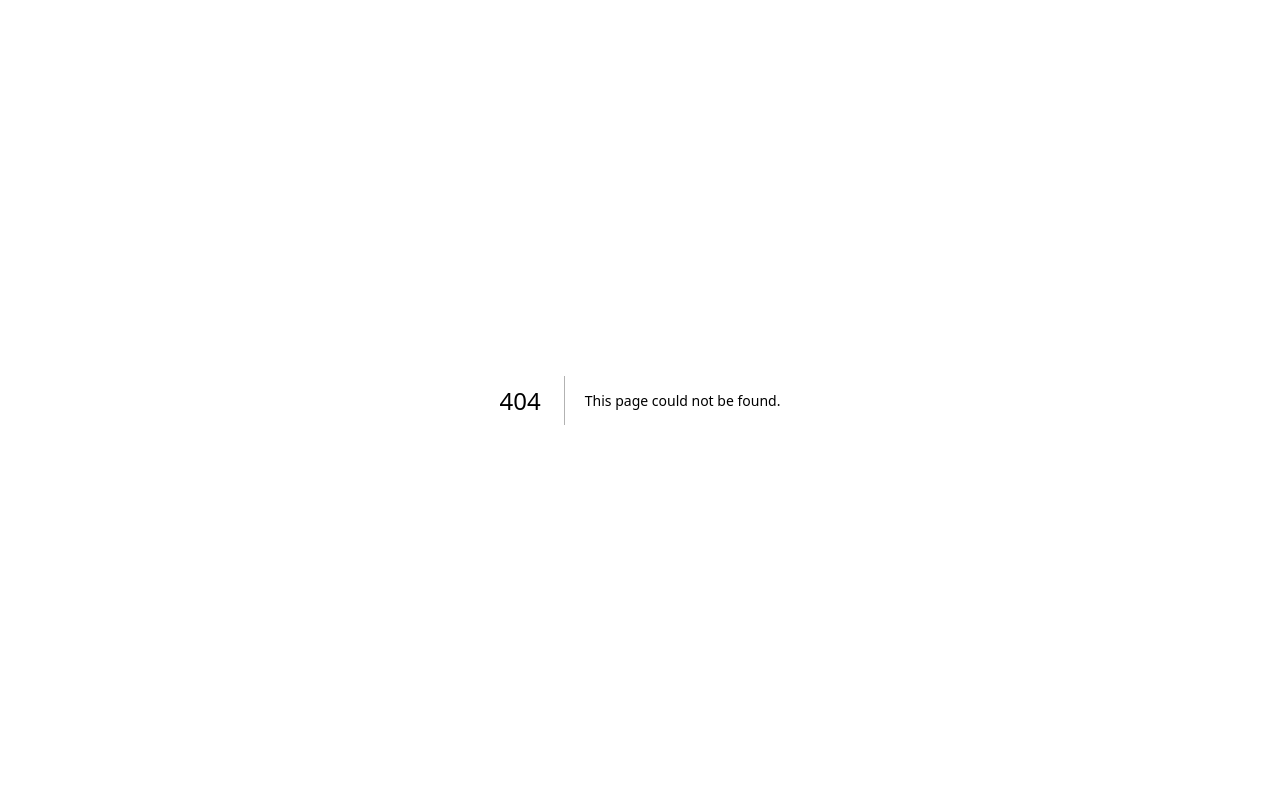
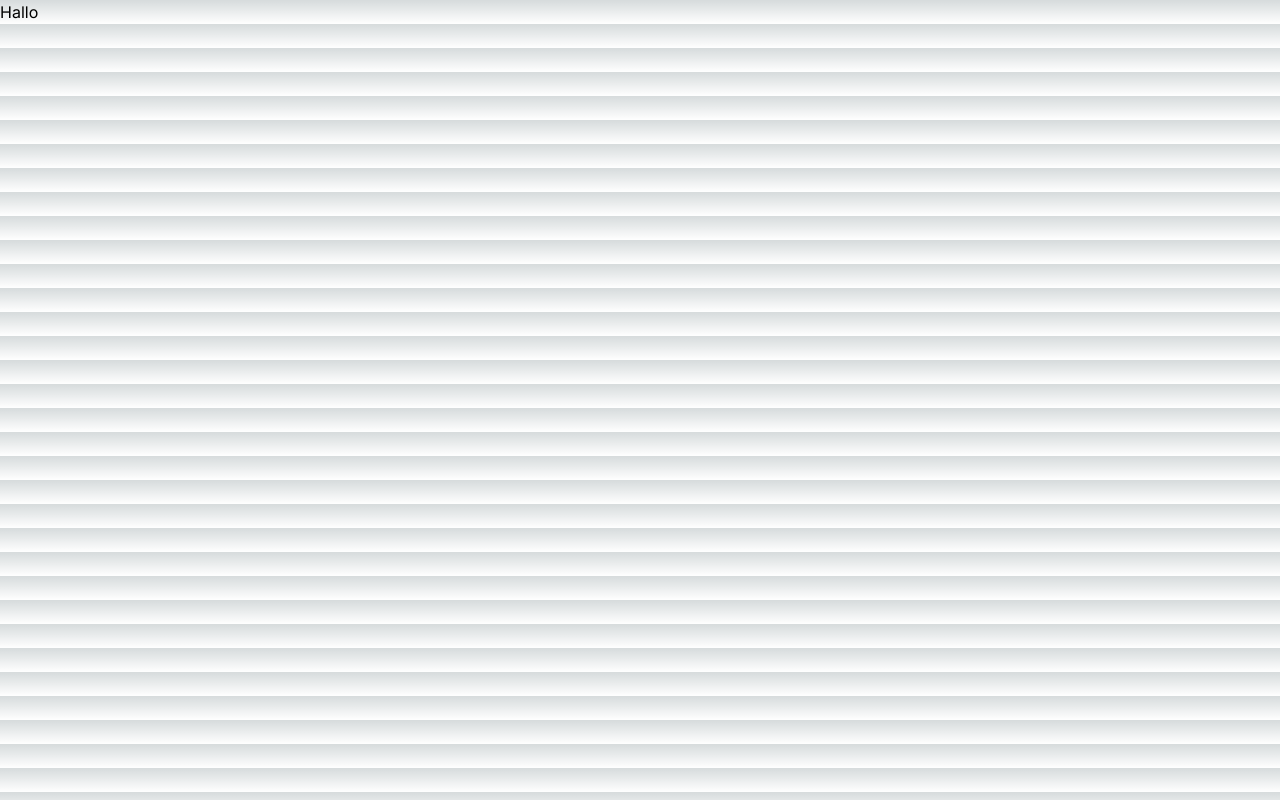
Before and after one commit to shotoyaar/landingpage, a Next.js app: page /zclass in a window 1280 px wide. Before the commit this address had no page. Built offline with nearby package versions, Linux system fonts and the light colour scheme.

Commit message:
Added zclass page

```diff
--- a/src/app/page.tsx
+++ b/src/app/page.tsx
@@ -1,5 +1,6 @@
 "use client";
 import Image from "next/image";
+import Link from "next/link";
 import { HoveredLink, EmptyMenuItem, Menu, MenuItem, ProductItem } from "../components/navbar";
 import { cn } from "../components/utils";
 import React, { useState } from 'react';
@@ -77,7 +78,7 @@ function Navbar({ className }: { className?: string }) {
           <div className=" text-sm grid grid-cols-1 gap-10 p-4">
             <ProductItem
               title="zClass"
-              href="https://algochurn.com"
+              href="/zclass"
               src="/phone4.png"
               description="Et tu, Brutus?"
             />
@@ -106,7 +107,7 @@ export default function Home() {
       <div className="h-screen w-full rounded-md bg-neutral-950 relative flex flex-col items-center justify-center" id="home">
         <div className="flex flex-row">
 
-          <Image height={575} width={775} src="/leftsidemockup.png" alt="phone" className="absolute left-[200px] top-8" />
+          <Image height={575} width={775} src="/leftsidemockup.png" alt="phone" className="absolute left-[200px] top-0" />
 
           <div className="absolute max-w-screen-lg flex flex-col justify-center font-semibold items-center top-[400px] left-[1800px] px-4">
             <h1 className="text-8xl ml-[-1000px]">Automate</h1>
--- /dev/null
+++ b/src/app/zclass/page.tsx
@@ -0,0 +1,13 @@
+"use client";
+import Image from "next/image";
+import Link from "next/link";
+import React from "react";
+
+
+export default function Home() {
+  return (
+    <div>
+      <p>Hallo</p>
+    </div>
+  );
+}
```
